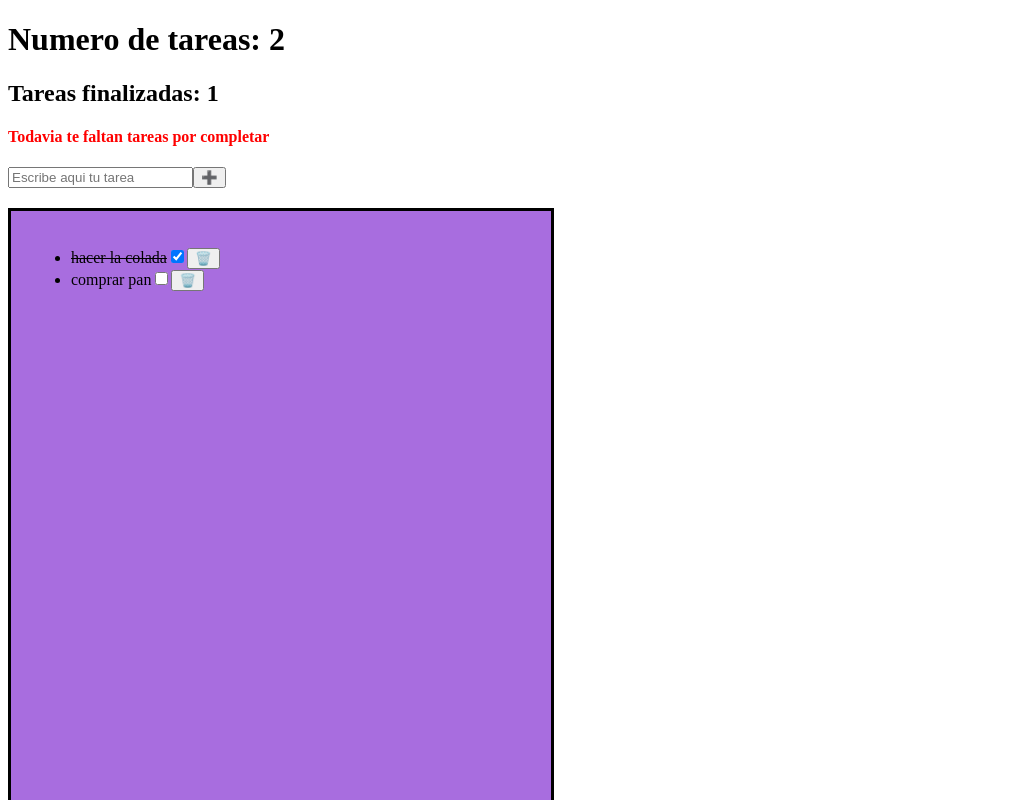
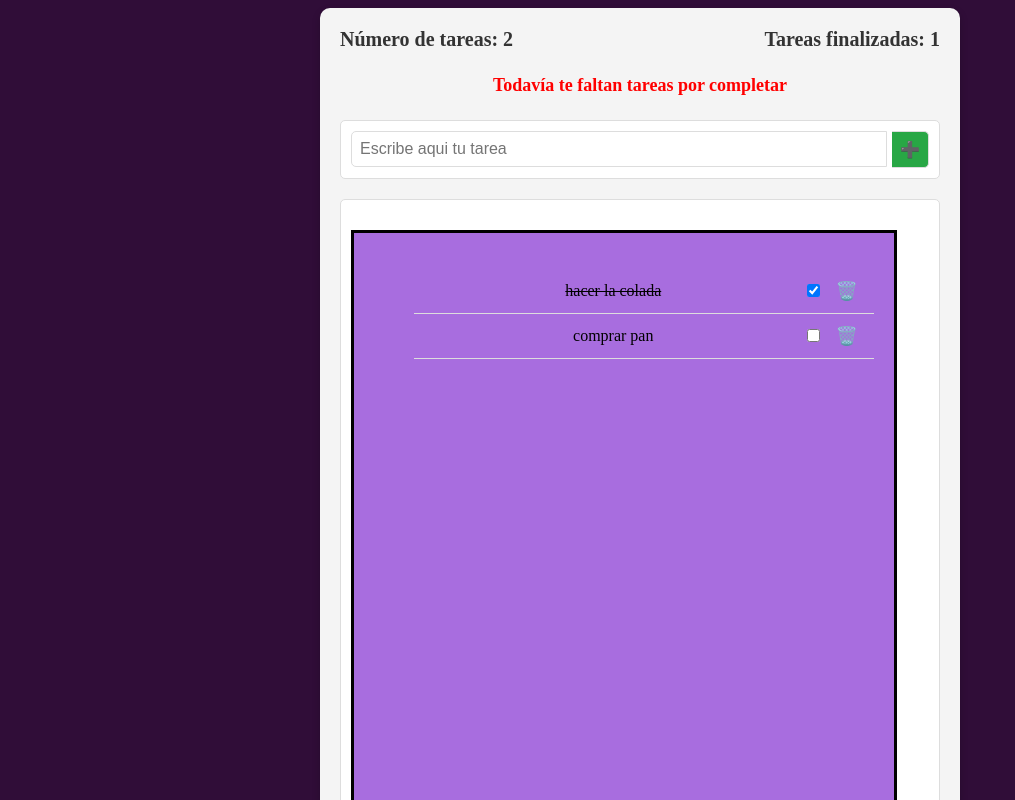
Before and after one commit to RobertoCarloooos/To-do-List, an Angular app: page / in a window 1280 px wide. Shown: the top 800 px of the page, without its empty margins (0-1015 px from the left). Built offline with nearby package versions, Linux system fonts and the light colour scheme.

Commit message:
estilo css okey

```diff
--- a/src/app/app.component.css
+++ b/src/app/app.component.css
@@ -0,0 +1,59 @@
+
+
+/* Contenedor principal */
+.app-container {
+    max-width: 600px;
+    margin: 0 auto;
+    padding: 20px;
+    background-color: #f4f4f4;
+    border-radius: 10px;
+    box-shadow: 0 4px 8px rgba(0, 0, 0, 0.2);
+    text-align: center;
+  }
+
+  /* Contenedor para el resumen de tareas */
+  .task-summary {
+    display: flex;
+    justify-content: space-between;
+    align-items: center;
+    margin-bottom: 10px;
+  }
+
+  /* Estilos para el número de tareas y las tareas finalizadas */
+  .task-summary h1,
+  .task-summary h2 {
+    font-size: 20px;
+    color: #333;
+    margin: 0;
+  }
+
+  /* Mensaje de estado */
+  h4 {
+    font-size: 18px;
+    font-weight: bold;
+  }
+
+  h4.completed {
+    color: green;
+  }
+
+  h4.pending {
+    color: red;
+  }
+
+  /* Estilo de los componentes */
+  app-input-task,
+  app-list-task {
+    display: block;
+    margin: 20px 0;
+    padding: 10px;
+    background-color: #fff;
+    border: 1px solid #ddd;
+    border-radius: 5px;
+  }
+
+  /* Estilo para la salida del enrutador */
+  router-outlet {
+    display: block;
+    margin-top: 20px;
+  }
--- a/src/app/app.component.html
+++ b/src/app/app.component.html
@@ -1,14 +1,17 @@
-<h1>Numero de tareas: {{numeroTareas}}</h1>
-<h2>Tareas finalizadas: {{tareasTerminadas}}</h2>
+<div class="app-container">
+    <div class="task-summary">
+      <h1>Número de tareas: {{numeroTareas}}</h1>
+      <h2>Tareas finalizadas: {{tareasTerminadas}}</h2>
+    </div>
 
-@if (numeroTareas===tareasTerminadas) {
-  <h4 style="color: green;">Tareas completadas</h4>
-}
-@else {<h4 style="color: red;">Todavia te faltan tareas por completar</h4>}
+    @if (numeroTareas === tareasTerminadas) {
+      <h4 class="completed">Tareas completadas</h4>
+    } @else {
+      <h4 class="pending">Todavía te faltan tareas por completar</h4>
+    }
 
+    <app-input-task (onEnviarTarea)="tareaEnviada($event)"></app-input-task>
+    <app-list-task (onCambiandoCheck)="checkCambiado($event)" (onEliminando)="eliminado($event)" [listTask]="listaTarea"></app-list-task>
 
-
-<app-input-task (onEnviarTarea)="tareaEnviada($event)"></app-input-task>
-<app-list-task (onCambiandoCheck)="checkCambiado($event)" (onEliminando)="eliminado($event)" [listTask]="listaTarea"></app-list-task>
-
-<router-outlet />
+    <router-outlet></router-outlet>
+  </div>
--- a/src/app/components/input-task/input-task.component.css
+++ b/src/app/components/input-task/input-task.component.css
@@ -0,0 +1,31 @@
+
+div {
+    display: flex;
+    align-items: center;
+  }
+
+
+  div input[type="text"] {
+    flex: 1; /* Ocupa todo el ancho disponible */
+    padding: 8px;
+    font-size: 16px;
+    border: 1px solid #ddd;
+    border-radius: 5px 0 0 5px; /* Bordes redondeados solo a la izquierda */
+  }
+
+
+  div button {
+    padding: 8px;
+    font-size: 16px;
+    border: 1px solid #ddd;
+    border-left: none; /* Elimina el borde izquierdo para que se conecte con el input */
+    background-color: #28a745;
+    color: white;
+    cursor: pointer;
+    border-radius: 0 5px 5px 0; /* Bordes redondeados solo a la derecha */
+  }
+
+  /* Espaciado entre input y botón */
+  div input[type="text"] + button {
+    margin-left: 5px;
+  }
--- a/src/app/components/task/task.component.css
+++ b/src/app/components/task/task.component.css
@@ -0,0 +1,34 @@
+li {
+
+    padding: 10px;
+    border-bottom: 1px solid #000000;
+
+  }
+
+/* Estilo para cada tarea */
+li {
+    display: flex;
+    align-items: center;
+    padding: 10px;
+    border-bottom: 1px solid #ddd;
+  }
+
+  /* Flex para centrar el texto y mantener el botón a la derecha */
+  li span {
+    flex-grow: 1; /* Permite que el texto ocupe el espacio central */
+    text-align: center; /* Centra el texto en su espacio */
+  }
+
+  /* Espaciado entre el checkbox y el texto */
+  li input {
+    margin-right: 10px;
+  }
+
+  /* Estilo para el botón */
+  li button {
+    background: none;
+    border: none;
+    cursor: pointer;
+    font-size: 18px;
+    color: #d9534f; /* Color rojo para el icono de basura */
+  }
--- a/src/styles.css
+++ b/src/styles.css
@@ -1 +1,7 @@
-/* You can add global styles to this file, and also import other style files */
+
+/* Fondo del cuerpo completo de la aplicación */
+ body {
+
+    background-color: #300d38;
+
+  }
```
Also changed, not shown: src/app/components/list-task/list-task.component.css (line endings or trailing spaces), src/app/components/task/task.component.html (line endings or trailing spaces).
